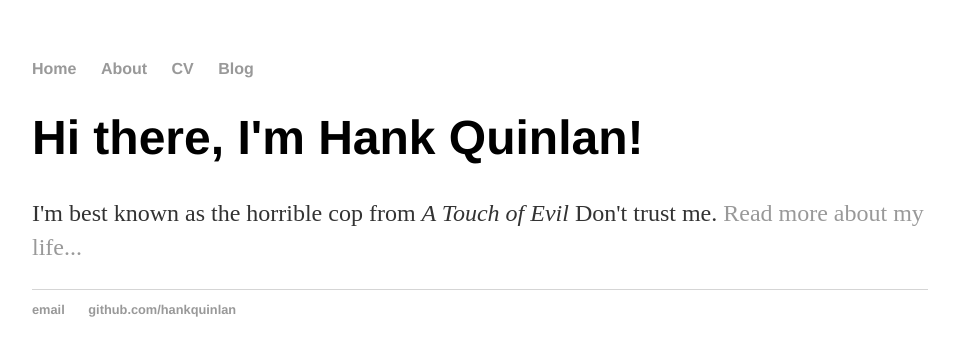
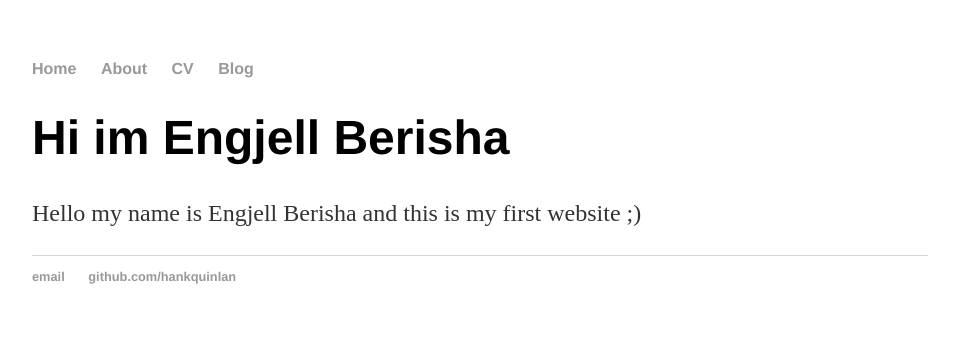
Before and after one commit to engjellb1475/engjellb1475.github.io, a Jekyll site: the page built from index.html, in a window 1280 px wide. Shown: the top 356 px of the page, without its empty margins (160-1119 px from the left). Built offline with Jekyll 4.4.1, drawn with Linux system fonts in a browser that asks for light colours.

Commit message:
Update index.html

```diff
--- a/index.html
+++ b/index.html
@@ -3,6 +3,6 @@ layout: default
 title: Engjell' Website
 ---
 <div class="blurb">
-	<h1>Hi there, I'm Hank Quinlan!</h1>
-	<p>I'm best known as the horrible cop from <em>A Touch of Evil</em> Don't trust me. <a href="/about">Read more about my life...</a></p>
+	<h1>Hi im Engjell Berisha</h1>
+	<p>Hello my name is Engjell Berisha and this is my first website <em></em> ;) <a href="/about"></a></p>
 </div><!-- /.blurb -->
```
